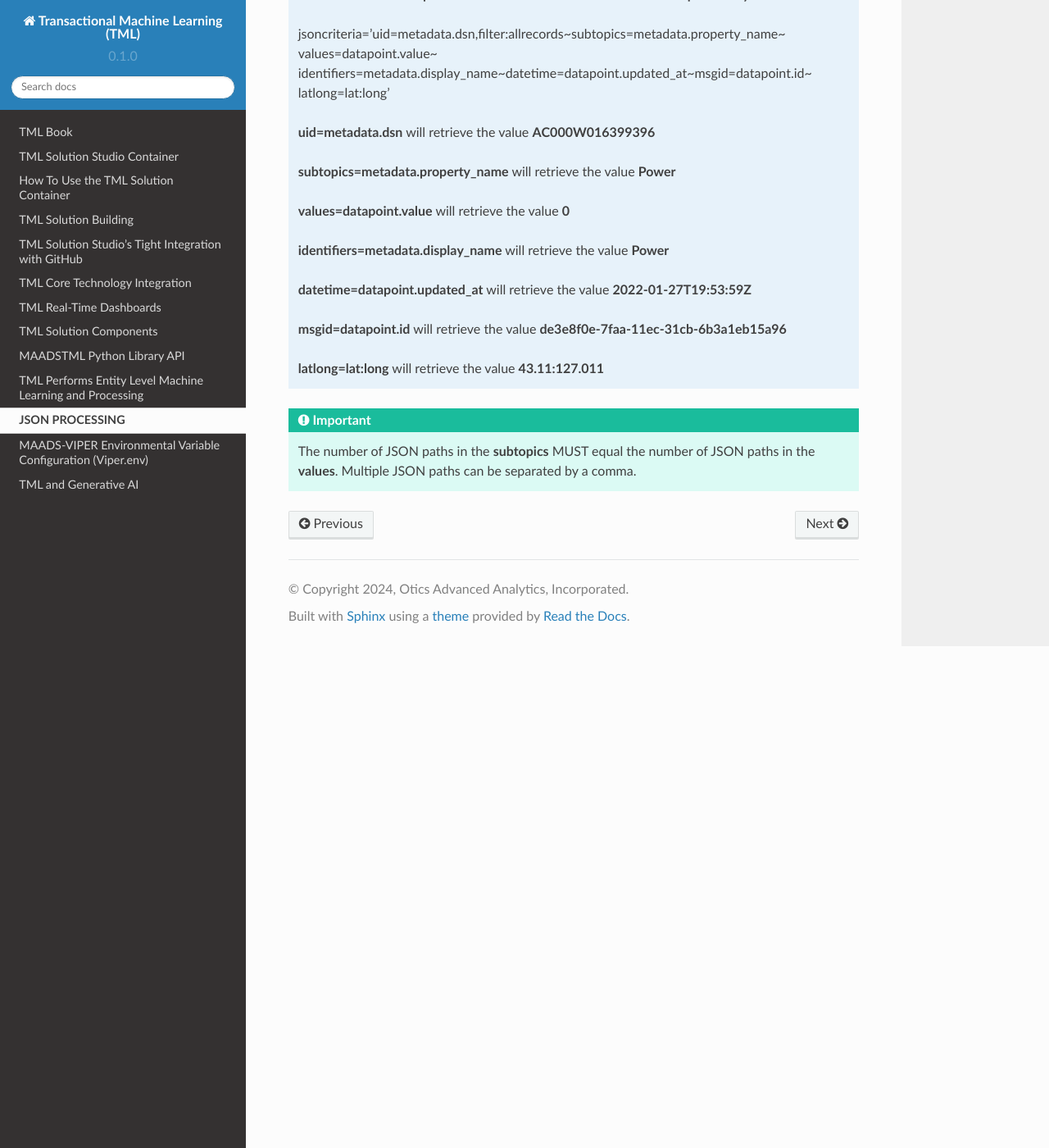
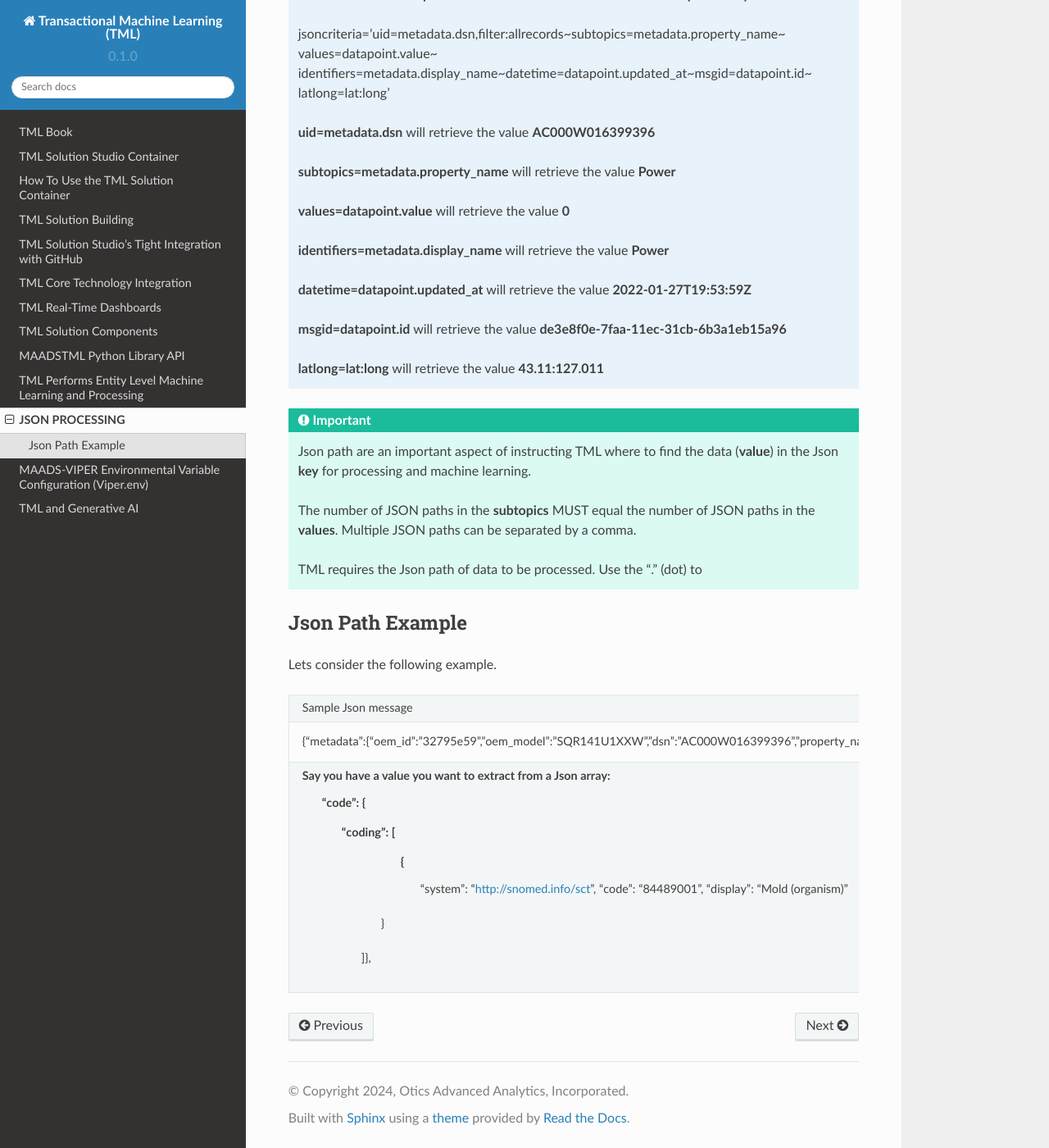
Before and after one commit to smaurice101/readthedocs, a Sphinx documentation site: the page built from docs/source/jsonprocessing.rst, in a window 1280 px wide and 1400 px high, scrolled down 1060 px. Shown: the whole window at 82% size. Built offline with Sphinx 7.4.7 and the Read the Docs theme 2.0.0, drawn with Linux system fonts in a browser that asks for light colours.

Commit message:
Update jsonprocessing.rst

```diff
--- a/docs/source/jsonprocessing.rst
+++ b/docs/source/jsonprocessing.rst
@@ -55,4 +55,35 @@ TML requires the following - as shown in the table below. We will go though an e
    **latlong=lat:long** will retrieve the value **43.11:127.011**
 
 .. important::
+   Json path are an important aspect of instructing TML where to find the data (**value**) in the Json **key** for processing and machine learning.
+
    The number of JSON paths in the **subtopics** MUST equal the number of JSON paths in the **values**.  Multiple JSON paths can be separated by a comma.
+
+   TML requires the Json path of data to be processed.  Use the "." (dot) to
+
+Json Path Example
+---------------------
+
+Lets consider the following example.
+
+.. list-table::
+
+   * - Sample Json message
+     - Paths
+   * - {"metadata":{"oem_id":"32795e59","oem_model":"SQR141U1XXW","dsn":"AC000W016399396","property_name":"Power","display_name":"Power
+       (mW)","base_type":"integer","event_type":"datapoint"},"datapoint":{"id":"de3e8f0e-7faa-11ec-31cb-6b3a1eb15a96","updated_at":"2022-01-
+       27T19:53:59Z","created_at":"2022-01-27T19:53:59Z","echo":false,"closed":false,"value":"0","metadata":{},"created_at_from_device":"2022-01-
+       27T19:51:40Z","user_uuid":"f4d3b326-da9a-11eb-87af-0a580ae966af","discarded":false,"scope":"user","direction":"output"} , “lat”: 29.22, “long”: -141.22}
+     - The Json Path to the variable: **dsn** is metadata.dsn
+
+       The Json Path to the key: **value** is datapoint.value
+   * - Say you have a value you want to extract from a Json array:
+       	"code": {
+      		"coding": [
+			      {
+				      "system": "http://snomed.info/sct",
+				      "code": "84489001",
+				      "display": "Mold (organism)"
+			     }
+		     ]},
+     - The Json Path to the variable array: **code** is code.coding.0.code, 0 is the first element of the array.
```
